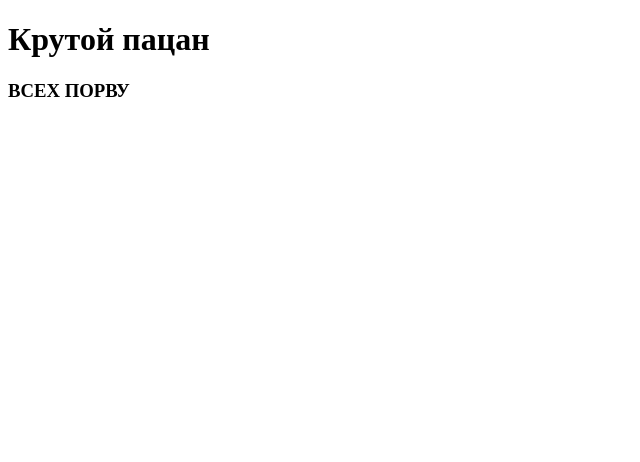
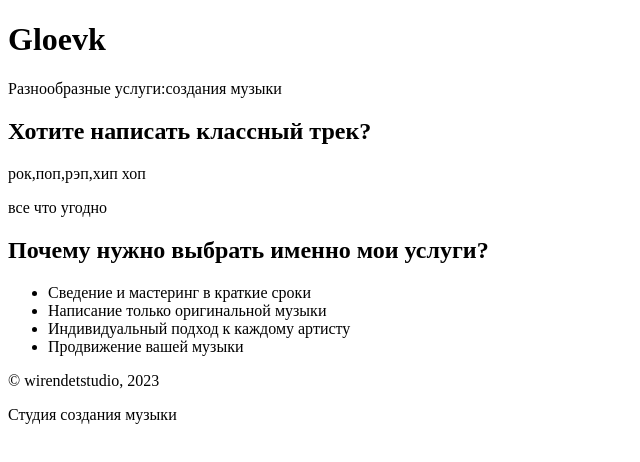
Before and after one commit to shka1f/2-, a plain HTML site: page index.html in a window 1280 px wide. Shown: the whole page, without its empty margins (0-640 px from the left). Drawn offline with Linux system fonts and the light colour scheme.

Commit message:
add data

```diff
--- a/index.html
+++ b/index.html
@@ -1,12 +1,39 @@
 <!DOCTYPE html>
-<html lang="en">
+<html lang="ru">
 <head>
     <meta charset="UTF-8">
-    <meta name="viewport" content="width=device-width, initial-scale=1.0">
-    <title>Document</title>
+    <meta name=wirendetstudio content="width=device-width, initial-scale=1.0">
+    <title>wirendetstudio</title>
 </head>
 <body>
-    <h1>Крутой пацан</h1>
-    <h3>ВСЕХ ПОРВУ</h3>
-</body>
-</html>
+    <header class="site-header">
+        <div class="container">
+          <h1>Gloevk</h1>
+          <p class="description">Разнообразные услуги:создания музыки</p>
+      </header>
+
+      <section class="features">
+        <h2>Хотите написать классный трек?</h2>
+        <p class="feature-furniture">рок,поп,рэп,хип хоп
+        </p>
+        <p class="feature-lighting">все что угодно</p>
+      </section>
+
+      <section class="advantages">
+        <h2>Почему нужно выбрать именно мои услуги?</h2>
+        <ul class="advantages-list">
+          <li>Сведение и мастеринг в краткие сроки</li>
+          <li>Написание только оригинальной музыки</li>
+          <li>Индивидуальный подход к каждому артисту</li>
+          <li>Продвижение вашей музыки </li>
+        </ul>
+      </section>
+
+      <footer class="site-footer">
+        <div class="container">
+          <p class="copy">© wirendetstudio, 2023</p>
+          <p>Студия создания музыки</p>
+        </div>
+      </footer>
+    </body>
+  </html>
```
